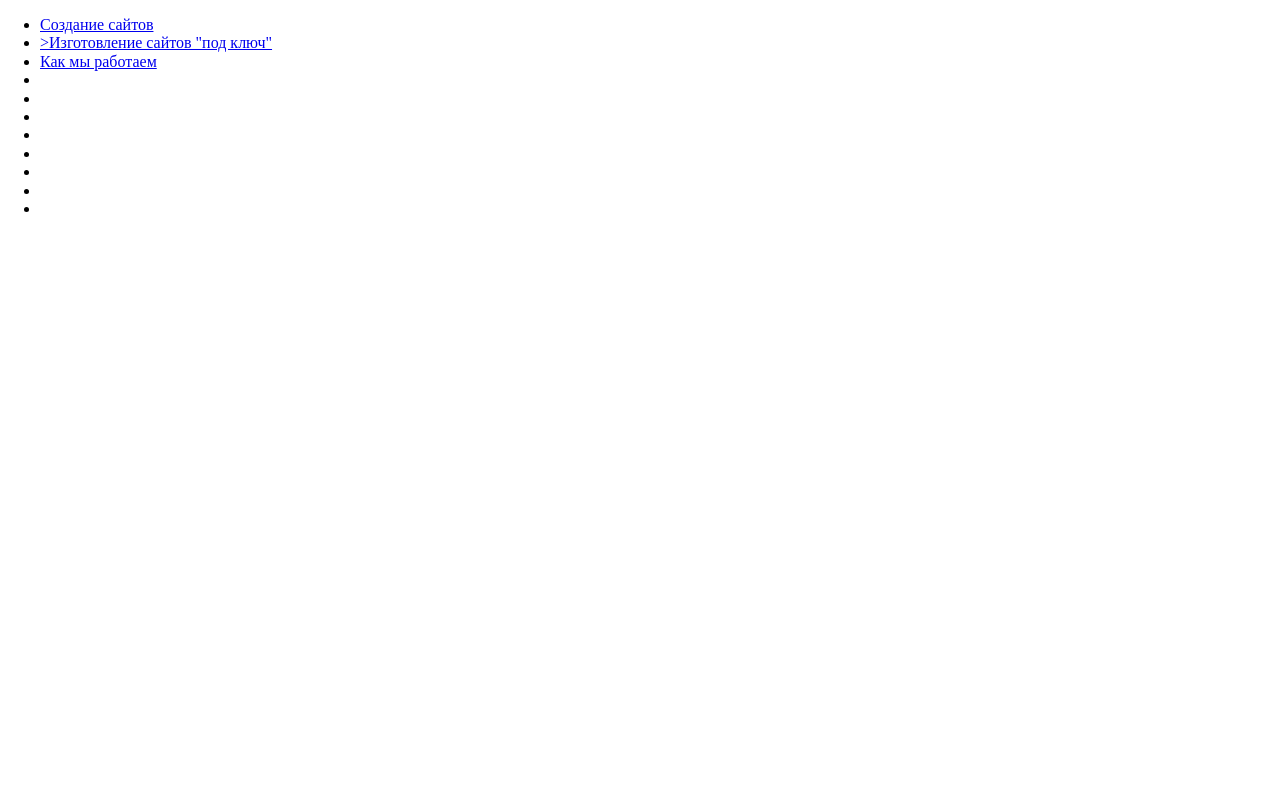
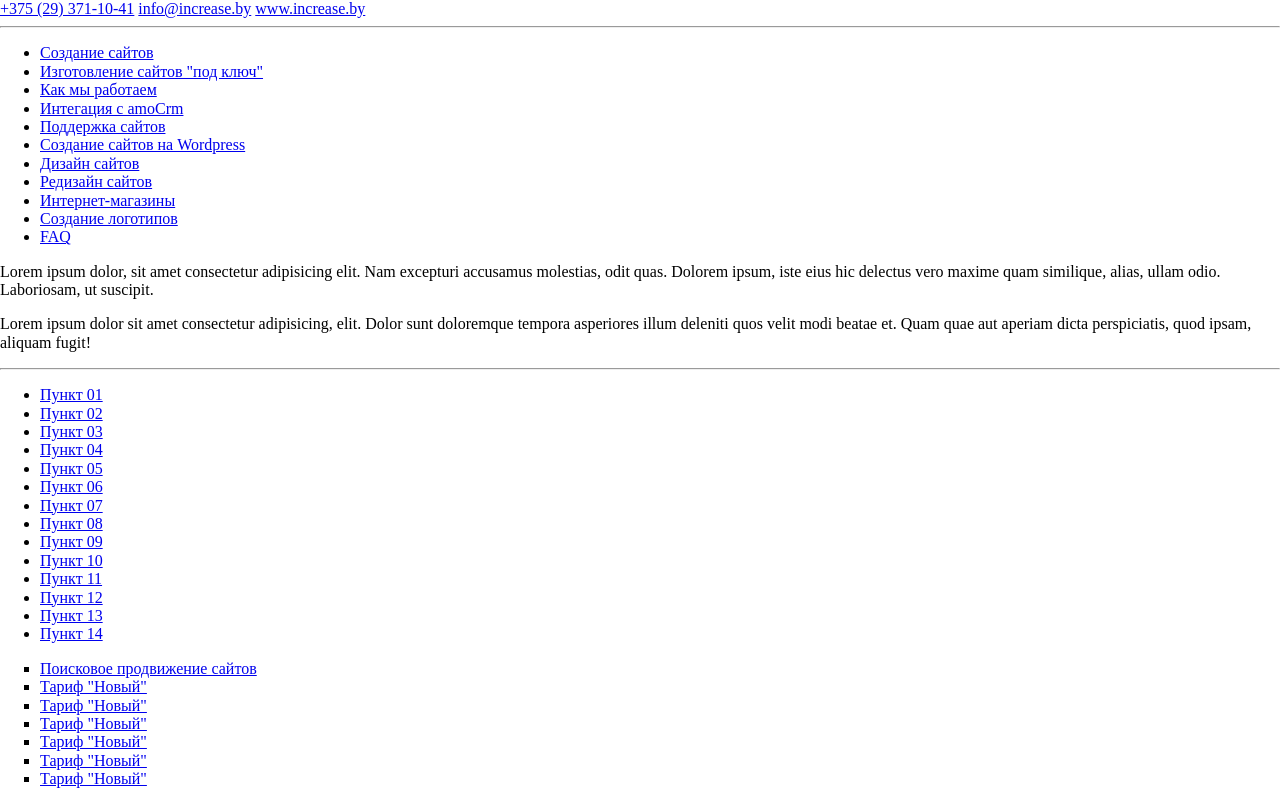
Before and after one commit to Lekade/interview_project, a plain HTML site: page index.html in a window 1280 px wide. Drawn offline with Linux system fonts and the light colour scheme.

Commit message:
created html

```diff
--- a/index.html
+++ b/index.html
@@ -10,32 +10,87 @@
 	<div class="wrapper">
 		<div class="container">
 			<header class="header">
-				<div class="logo"></div>
-				<div class="info_1"></div>
-				<div class="info_2"></div>
+				<div class="header__logo"></div>
+				<div class="header__info_1"></div>
+				<div class="header__info_2">
+					<a href="#">+375 (29) 371-10-41</a>
+					<a href="#">info@increase.by</a>
+					<a href="#">www.increase.by</a>
+				</div>
+				<hr>
 			</header>
-			<main class="main">
+			<section class="centralPart">
 				<nav class="nav">
 					<ul>
 						<li><a href="#">Создание сайтов</a></li>
-						<li><a href="#">>Изготовление сайтов "под ключ"</a></li>
+						<li><a href="#">Изготовление сайтов "под ключ"</a></li>
 						<li><a href="#">Как мы работаем</a></li>
-						<li><a href="#"></a></li>
-						<li><a href="#"></a></li>
-						<li><a href="#"></a></li>
-						<li><a href="#"></a></li>
-						<li><a href="#"></a></li>
-						<li><a href="#"></a></li>
-						<li><a href="#"></a></li>
-						<li><a href="#"></a></li>
+						<li><a href="#">Интегация с amoCrm</a></li>
+						<li><a href="#">Поддержка сайтов</a></li>
+						<li><a href="#">Создание сайтов на Wordpress</a></li>
+						<li><a href="#">Дизайн сайтов</a></li>
+						<li><a href="#">Редизайн сайтов</a></li>
+						<li><a href="#">Интернет-магазины</a></li>
+						<li><a href="#">Создание логотипов</a></li>
+						<li><a href="#">FAQ</a></li>
 					</ul>
 				</nav>
-				<section class="content">
+				<main class="main">
+					<article class="main__cont_1">
 
+					</article>
+					<section class="main__itoms">
+						<div></div>
+						<div></div>
+						<div></div>
+						<div></div>
+						<div></div>
+						<div></div>
+						<div></div>
+					</section>
+					<section class="main_cont_2">
+						<div>
+							<p>Lorem ipsum dolor, sit amet consectetur adipisicing elit. Nam excepturi accusamus molestias, odit quas. Dolorem ipsum, iste eius hic delectus vero maxime quam similique, alias, ullam odio. Laboriosam, ut suscipit.
+							</p>
+						</div>
+						<div>
+							<p>Lorem ipsum dolor sit amet consectetur adipisicing, elit. Dolor sunt doloremque tempora asperiores illum deleniti quos velit modi beatae et. Quam quae aut aperiam dicta perspiciatis, quod ipsam, aliquam fugit!
+							</p>
+						</div>
+					</section>
+				</main>
+			</section>
+			<footer class="footer">
+				<hr>
+				<ul>
+					<li><a href="#">Пункт 01</a></li>
+					<li><a href="#">Пункт 02</a></li>
+					<li><a href="#">Пункт 03</a></li>
+					<li><a href="#">Пункт 04</a></li>
+					<li><a href="#">Пункт 05</a></li>
+					<li><a href="#">Пункт 06</a></li>
+					<li><a href="#">Пункт 07</a></li>
+					<li><a href="#">Пункт 08</a></li>
+					<li><a href="#">Пункт 09</a></li>
+					<li><a href="#">Пункт 10</a></li>
+					<li><a href="#">Пункт 11</a></li>
+					<li><a href="#">Пункт 12</a></li>
+					<li><a href="#">Пункт 13</a></li>
+					<li><a href="#">Пункт 14</a></li>
+				</ul>
+				<ul type="square">
+					<li><a href="#">Поисковое продвижение сайтов</a></li>
+					<li><a href="#">Тариф "Новый"</a></li>
+					<li><a href="#">Тариф "Новый"</a></li>
+					<li><a href="#">Тариф "Новый"</a></li>
+					<li><a href="#">Тариф "Новый"</a></li>
+					<li><a href="#">Тариф "Новый"</a></li>
+					<li><a href="#">Тариф "Новый"</a></li>
+				</ul>
+				<section class="footer_info">
+					<div></div>
+					<div></div>
 				</section>
-			</main>
-			<footer class="footer">
-
 			</footer>
 		</div><!-- end container-->
 	</div><!-- end wrapper-->
```
